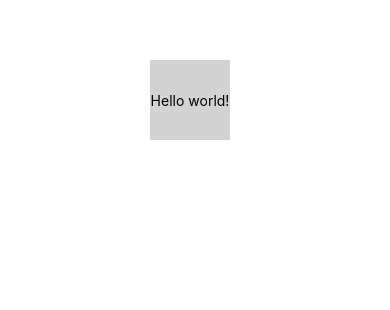
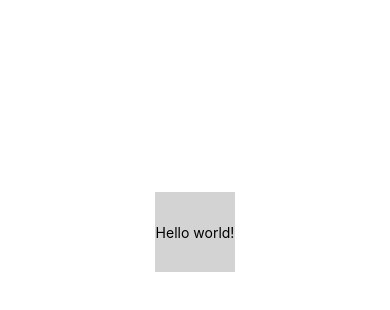
Before and after one commit to albae69/learn-animated-react-native, a React Native app: screen / in a window 390 px wide. Shown: the part 190-500 px from the top of the page. Built offline with nearby package versions, Linux system fonts and the light colour scheme.

Commit message:
handle gesture

```diff
--- a/App.js
+++ b/App.js
@@ -1,16 +1,16 @@
 import React from 'react';
-import {View, Text, Animated} from 'react-native';
+import {View, Text, Animated, PanResponder} from 'react-native';
 
 export default function App() {
   const position = new Animated.ValueXY({x: 0, y: 0});
-  Animated.timing(position, {
-    useNativeDriver: true,
-    toValue: {
-      x: 150,
-      y: 250,
+
+  const panGesture = PanResponder.create({
+    onMoveShouldSetPanResponder: () => true,
+    onPanResponderMove: (e, gesture) => {
+      position.setValue({x: gesture.dx, y: gesture.dy});
+      // console.log(gesture);
     },
-    delay: 1000,
-  }).start();
+  });
 
   const rotate = position.x.interpolate({
     inputRange: [0, 50],
@@ -18,8 +18,15 @@ export default function App() {
   });
 
   return (
-    <View style={{flex: 1, backgroundColor: 'white'}}>
+    <View
+      style={{
+        flex: 1,
+        backgroundColor: 'white',
+        justifyContent: 'center',
+        alignItems: 'center',
+      }}>
       <Animated.View
+        {...panGesture.panHandlers}
         style={{
           transform: [
             {translateX: position.x},
```
